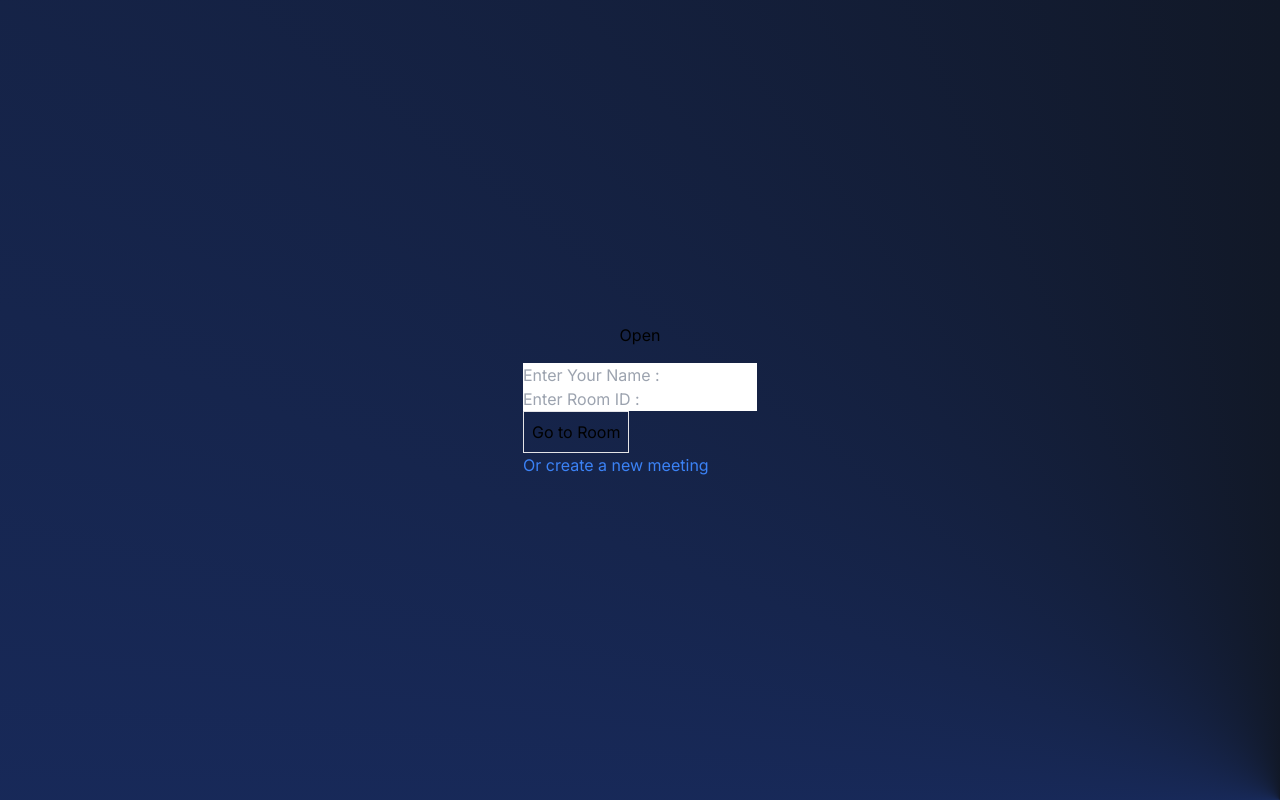
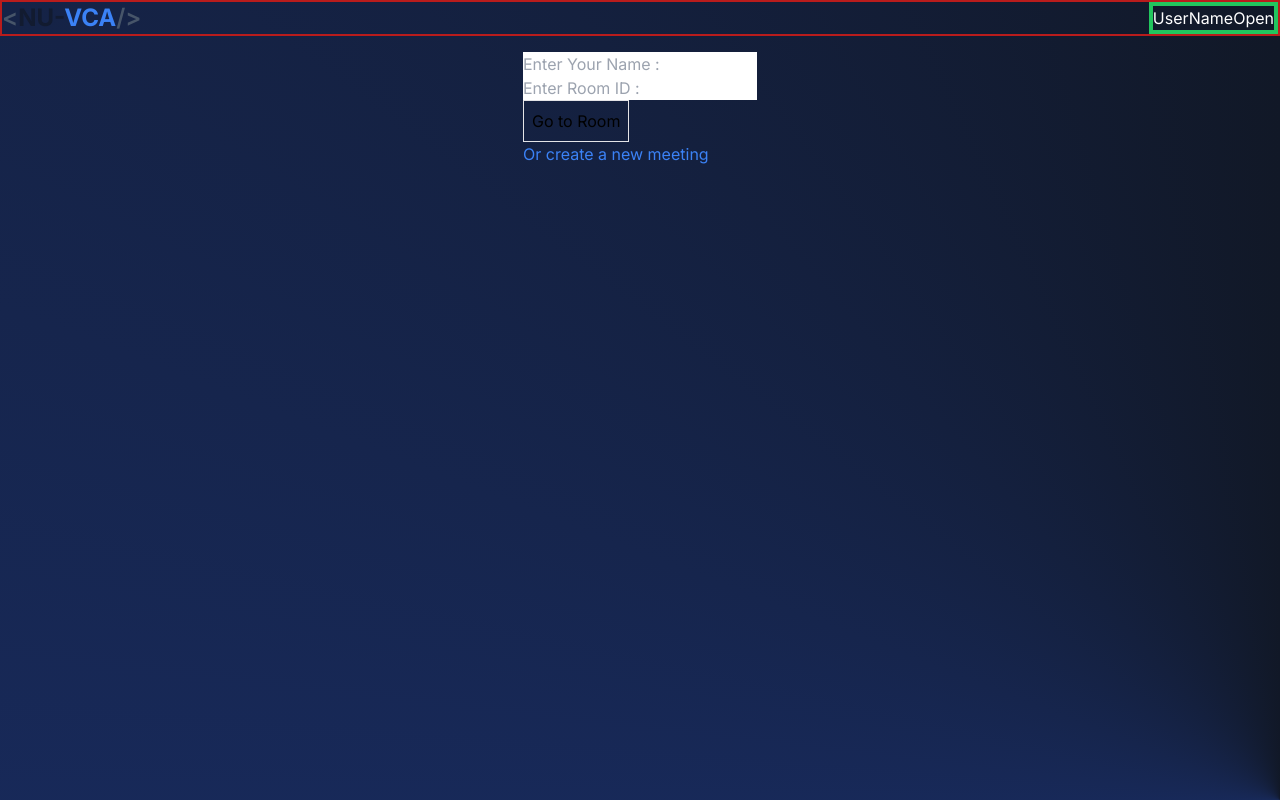
Before and after one commit to Codngwthubaid/Nuvca, a Next.js app: page / in a window 1280 px wide. Built offline with nearby package versions, Linux system fonts and the light colour scheme.

Commit message:
Worked on logout page and the main page of the video calling of their UI

```diff
--- a/src/Components/ui/sheet.jsx
+++ b/src/Components/ui/sheet.jsx
@@ -50,7 +50,7 @@ const SheetContent = React.forwardRef(({ side = "right", className, children, ..
     <SheetPrimitive.Content ref={ref} className={cn(sheetVariants({ side }), className)} {...props}>
       <SheetPrimitive.Close
         className="absolute right-4 top-4 rounded-sm opacity-70 ring-offset-background transition-opacity hover:opacity-100 focus:outline-none focus:ring-2 focus:ring-ring focus:ring-offset-2 disabled:pointer-events-none data-[state=open]:bg-secondary">
-        <Cross2Icon className="h-4 w-4" />
+        <Cross2Icon className="h-4 w-4 bg-red-500" />
         <span className="sr-only">Close</span>
       </SheetPrimitive.Close>
       {children}
--- a/src/app/page.js
+++ b/src/app/page.js
@@ -22,12 +22,28 @@ const page = () => {
     setUser("")
   }, [])
 
+  const CurrentDate = () => {
+    useEffect(() => {
+      let date = new Date();
+      console.log(date);
+    }, []);
+  }
+
 
   return (
     <>
-
-      <div className='text-black flex justify-center items-center flex-col gap-y-4 background-custom '>
-        <nav>
+      <main>
+        <section>
+          <article className='background-custom'>
+            <div className='text-black flex justify-center items-center flex-col gap-y-4'>
+              <nav className='border-2 border-red-700 flex justify-between items-center w-full'>
+                <div>
+                  <div className="self-center text-2xl font-semibold whitespace-nowrap dark:text-white"><span className='text-slate-600'>&#60;</span><span className="font-bold text-[#121b30]">NU-</span><span className="font-bold text-blue-500">VCA</span><span className='text-slate-600'>&#47;&#62;</span></div>
+                </div>
+                <div className='border-4 border-green-500 flex w-fit text-white justify-between'>
+                  <div>{CurrentDate()}</div>
+                  <div>UserName</div>
+                  <div>
                     <Sheet>
                       <SheetTrigger>Open</SheetTrigger>
                       <SheetContent>
@@ -40,6 +56,8 @@ const page = () => {
                         </SheetHeader>
                       </SheetContent>
                     </Sheet>
+                  </div>
+                </div>
               </nav>
               <div>
                 <div className=''>
@@ -78,6 +96,10 @@ const page = () => {
                 </div>
               </div>
             </div>
+          </article>
+        </section>
+      </main>
+
     </>
   )
 }
--- a/src/app/pages/Logout/page.js
+++ b/src/app/pages/Logout/page.js
@@ -22,7 +22,7 @@ const page = () => {
                 theme: "dark",
                 transition: "Bounce",
             })
-            router.push("/Login")
+            router.push("/pages/Login")
 
         } catch (error) {
             console.log(error.message);
```
Lines whose indentation alone changed are shown as unchanged.
